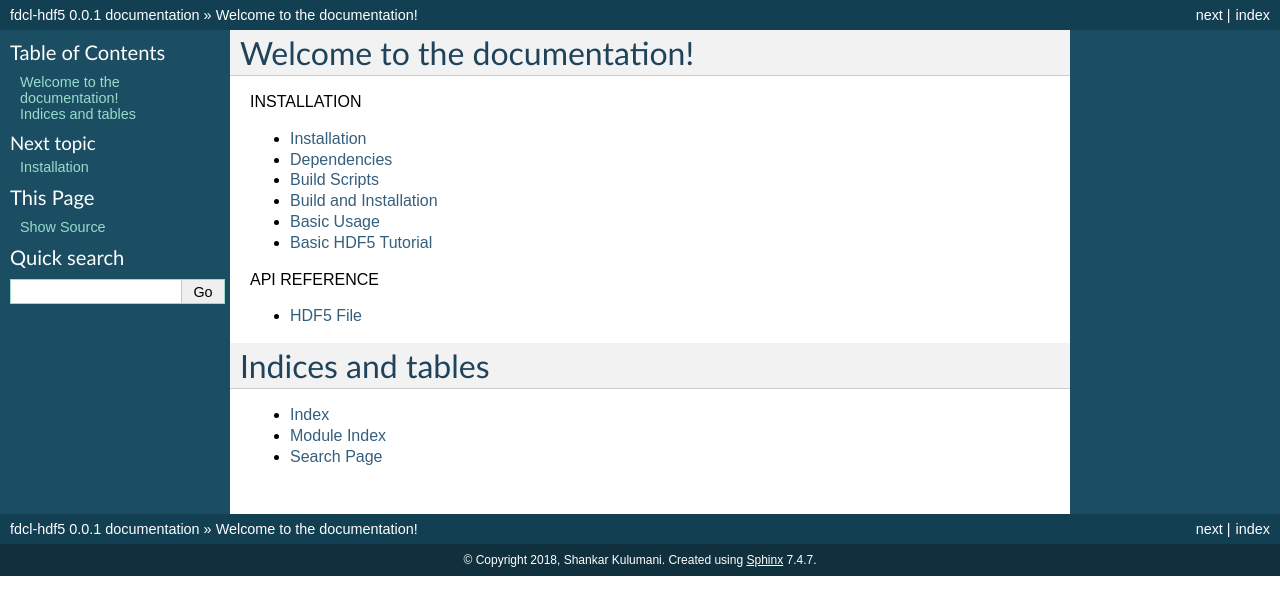
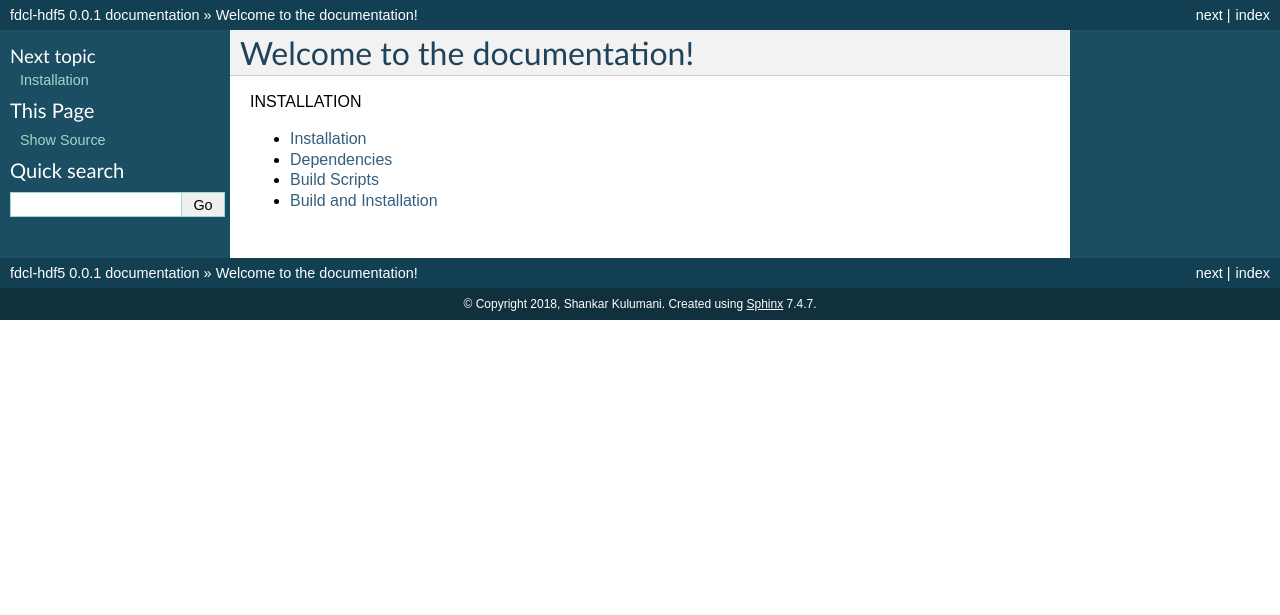
Before and after one commit to skulumani/fdcl-hdf5, a Sphinx documentation site: the page built from docs/sphinx/index.rst, in a window 1280 px wide. Shown: the top 615 px of the page. Built offline with Sphinx 7.4.7, drawn with Linux system fonts in a browser that asks for light colours.

Commit message:
Try to fix docs

```diff
--- a/docs/sphinx/index.rst
+++ b/docs/sphinx/index.rst
@@ -11,20 +11,3 @@ Welcome to the documentation!
    :maxdepth: 2
 
    installation.rst
-   usage.rst
-   hdf5_tutorial.rst
-
-.. toctree::
-   :caption: API REFERENCE
-   :maxdepth: 2
-
-   api/hdf5_file.rst
-
-
-
-Indices and tables
-==================
-
-* :ref:`genindex`
-* :ref:`modindex`
-* :ref:`search`
```
